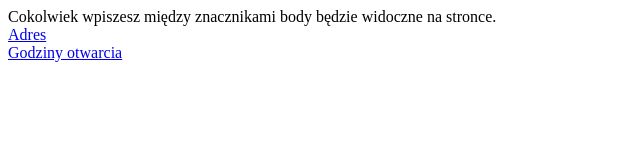
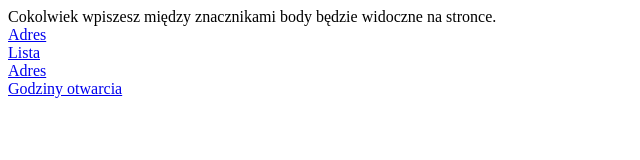
Before and after one commit to kamilbabinski/Zadanie, a plain HTML site: page index.html in a window 1280 px wide. Shown: the whole page, without its empty margins (0-640 px from the left). Drawn offline with Linux system fonts and the light colour scheme.

Commit message:
Modify index.html

```diff
--- a/index.html
+++ b/index.html
@@ -10,6 +10,8 @@
 Cokolwiek wpiszesz między znacznikami body będzie widoczne na stronce. </br>
 
 <a href="adres.html"> Adres </a> </br>
+<a href="Lista.html"> Lista </a> </br>
+<a href="Authors.html"> Adres </a> </br>
 <a href="Godziny.html"> Godziny otwarcia </a>
 </body>
 
```
